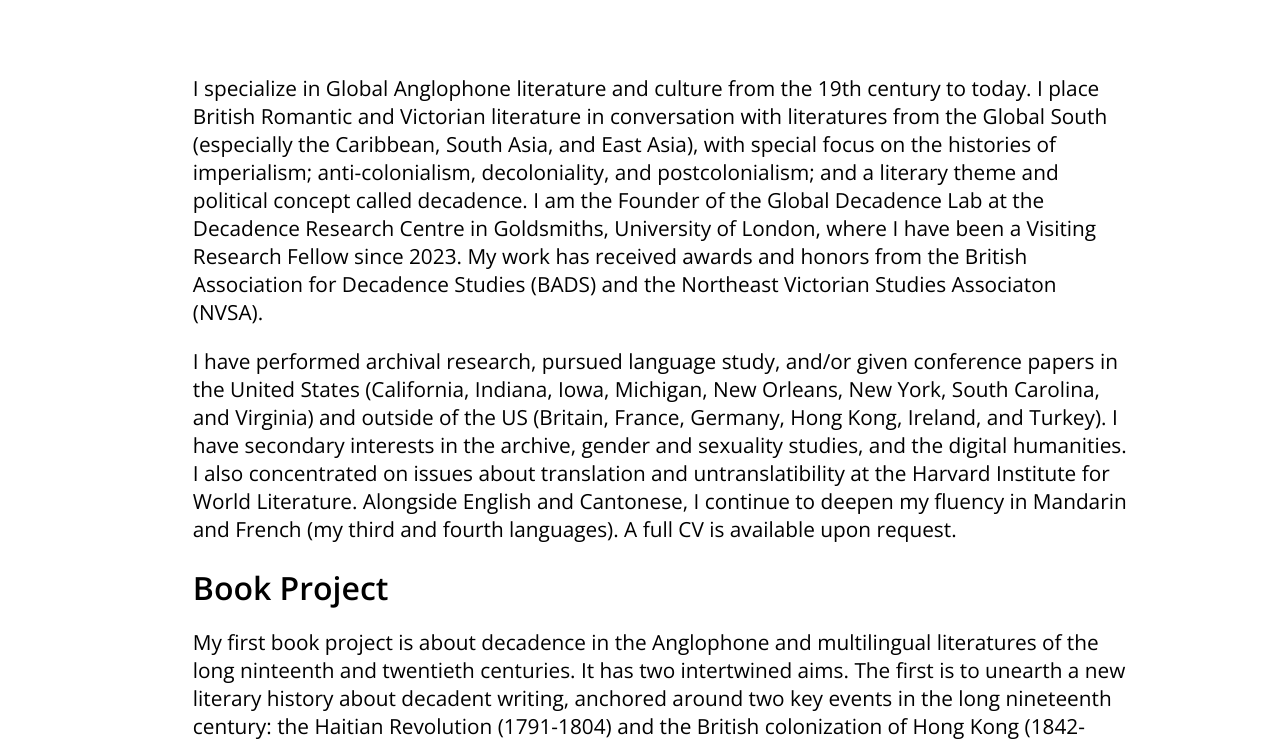
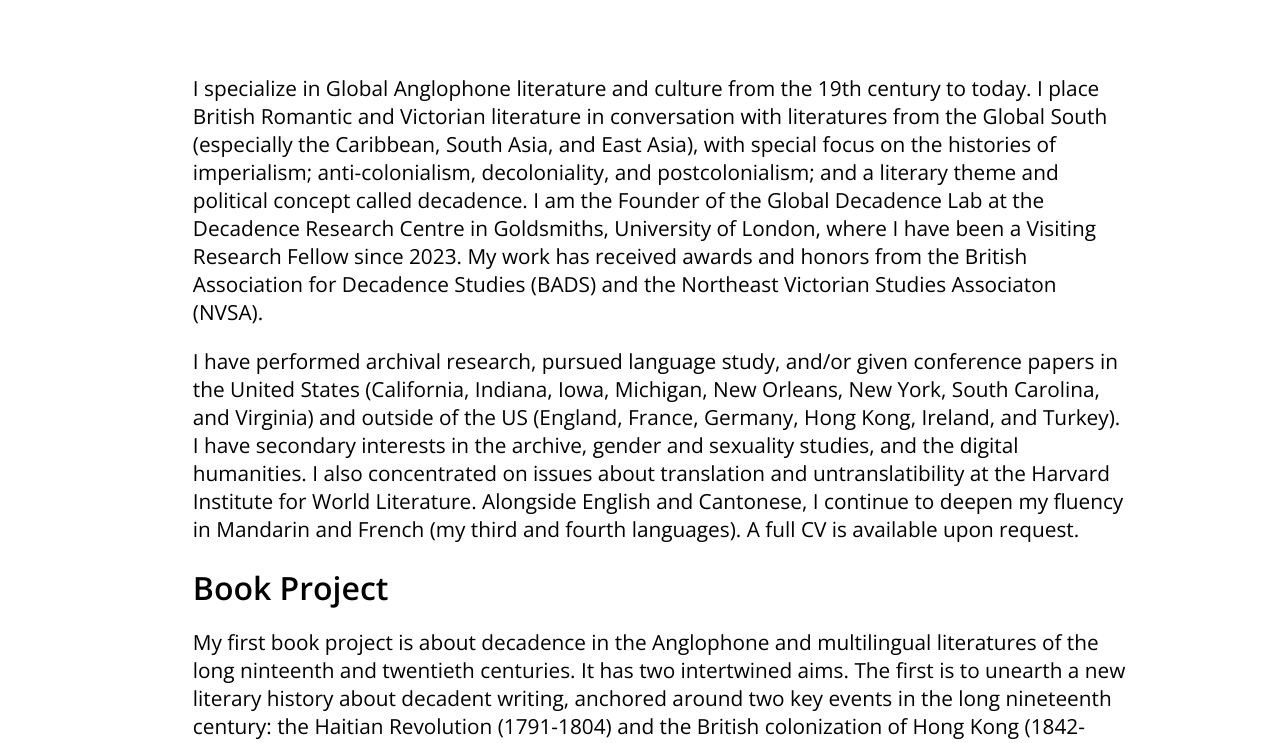
Before and after one commit to cherriekwok/cherriekwok.github.io, a plain HTML site: page research.html in a window 1280 px wide. Shown: the part 540-1283 px from the top of the page. Drawn offline with nearby package versions, Linux system fonts and the light colour scheme.

Commit message:
Update research.html

```diff
--- a/research.html
+++ b/research.html
@@ -49,7 +49,7 @@
   <main class="page-content">
     <div class="container">
         <p>I specialize in Global Anglophone literature and culture from the 19th century to today. I place British Romantic and Victorian literature in conversation with literatures from the Global South (especially the Caribbean, South Asia, and East Asia), with special focus on the histories of imperialism; anti-colonialism, decoloniality, and postcolonialism; and a literary theme and political concept called decadence. I am the Founder of the Global Decadence Lab at the Decadence Research Centre in Goldsmiths, University of London, where I have been a Visiting Research Fellow since 2023. My work has received awards and honors from the British Association for Decadence Studies (BADS) and the Northeast Victorian Studies Associaton (NVSA).</p>
-        <p>I have performed archival research, pursued language study, and/or given conference papers in the United States (California, Indiana, Iowa, Michigan, New Orleans, New York, South Carolina, and Virginia) and outside of the US (Britain, France, Germany, Hong Kong, Ireland, and Turkey). I have secondary interests in the archive, gender and sexuality studies, and the digital humanities. I also concentrated on issues about translation and untranslatibility at the Harvard Institute for World Literature. Alongside English and Cantonese, I continue to deepen my fluency in Mandarin and French (my third and fourth languages). A full CV is available upon request.</p>
+        <p>I have performed archival research, pursued language study, and/or given conference papers in the United States (California, Indiana, Iowa, Michigan, New Orleans, New York, South Carolina, and Virginia) and outside of the US (England, France, Germany, Hong Kong, Ireland, and Turkey). I have secondary interests in the archive, gender and sexuality studies, and the digital humanities. I also concentrated on issues about translation and untranslatibility at the Harvard Institute for World Literature. Alongside English and Cantonese, I continue to deepen my fluency in Mandarin and French (my third and fourth languages). A full CV is available upon request.</p>
 <style>
 .img-text {
   display: flex;
```
